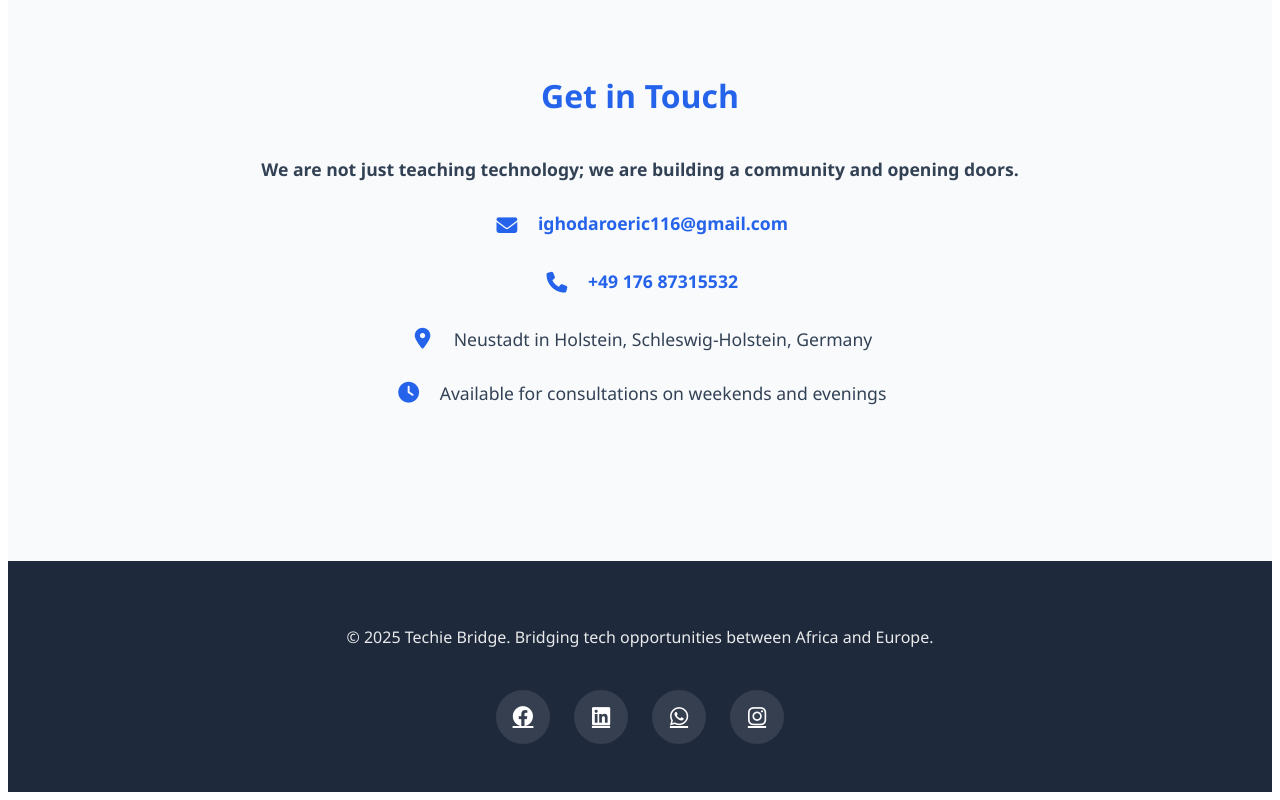
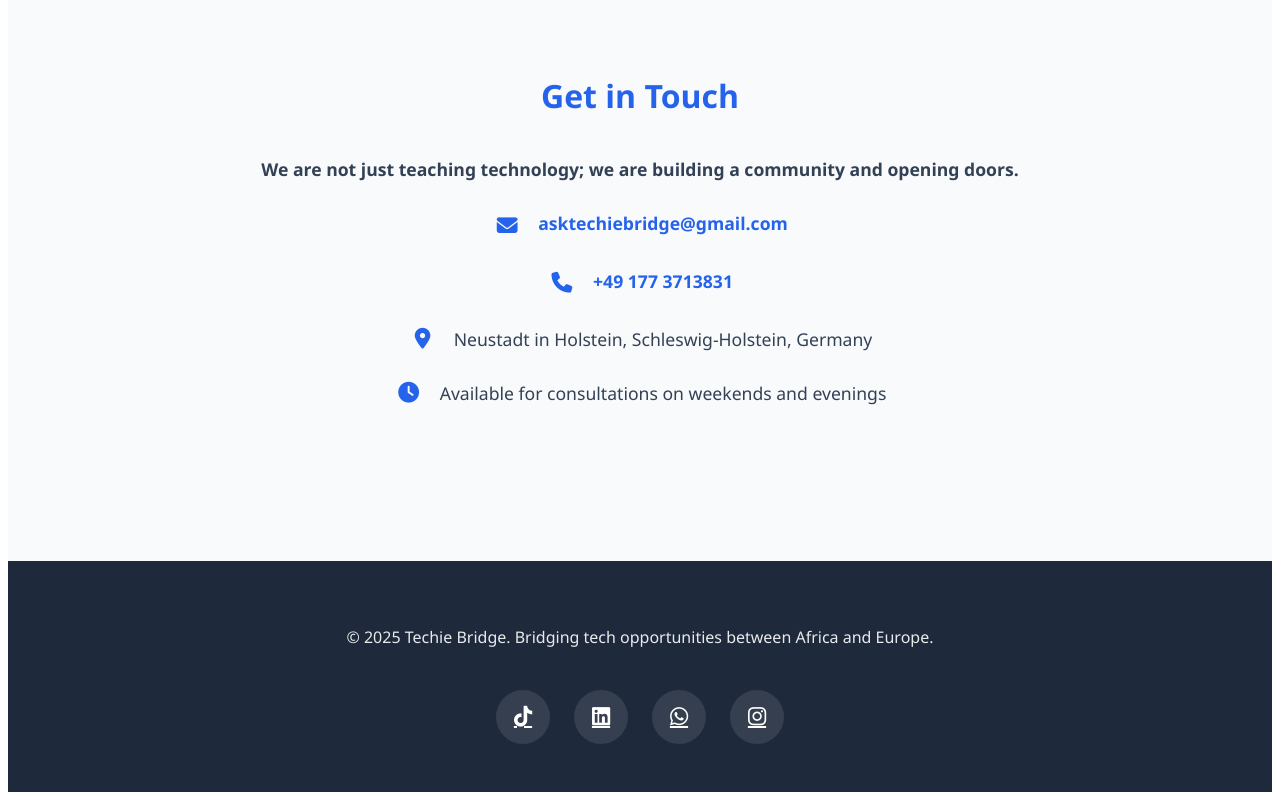
Before and after one commit to ricswizzy/ricswizzy.github.io, a plain HTML site: page index.html in a window 1280 px wide. Shown: the part 3809-4609 px from the top of the page. Drawn offline with Linux system fonts and the light colour scheme.

Commit message:
Add files via upload

```diff
--- a/index.html
+++ b/index.html
@@ -100,10 +100,10 @@
                     <h3>Get in Touch</h3>
                     <p><strong>We are not just teaching technology; we are building a community and opening doors.</strong></p>
                     <p><i class="fas fa-envelope"></i>
-                        <a href="mailto:ighodaroeric116@gmail.com">ighodaroeric116@gmail.com</a>
+                        <a href="mailto:asktechiebridge@gmail.com">asktechiebridge@gmail.com</a>
                     </p>
                     <p><i class="fas fa-phone"></i>
-                        <a href="tel:+4917687315532">+49 176 87315532</a>
+                        <a href="tel:+491773713831">+49 177 3713831</a>
                     </p>
                     <p><i class="fas fa-map-marker-alt"></i> Neustadt in Holstein, Schleswig-Holstein, Germany</p>
                     <p><i class="fas fa-clock"></i> Available for consultations on weekends and evenings</p>
@@ -117,7 +117,7 @@
         <div class="container">
             <p>&copy; 2025 Techie Bridge. Bridging tech opportunities between Africa and Europe.</p>
             <div class="social-links">
-                <a href="#" title="Facebook"><i class="fab fa-facebook"></i></a>
+                <a href="#" title="TikTok"><i class="fab fa-tiktok"></i></a>
                 <a href="#" title="LinkedIn"><i class="fab fa-linkedin"></i></a>
                 <a href="#" title="WhatsApp"><i class="fab fa-whatsapp"></i></a>
                 <a href="#" title="Instagram"><i class="fab fa-instagram"></i></a>
```
